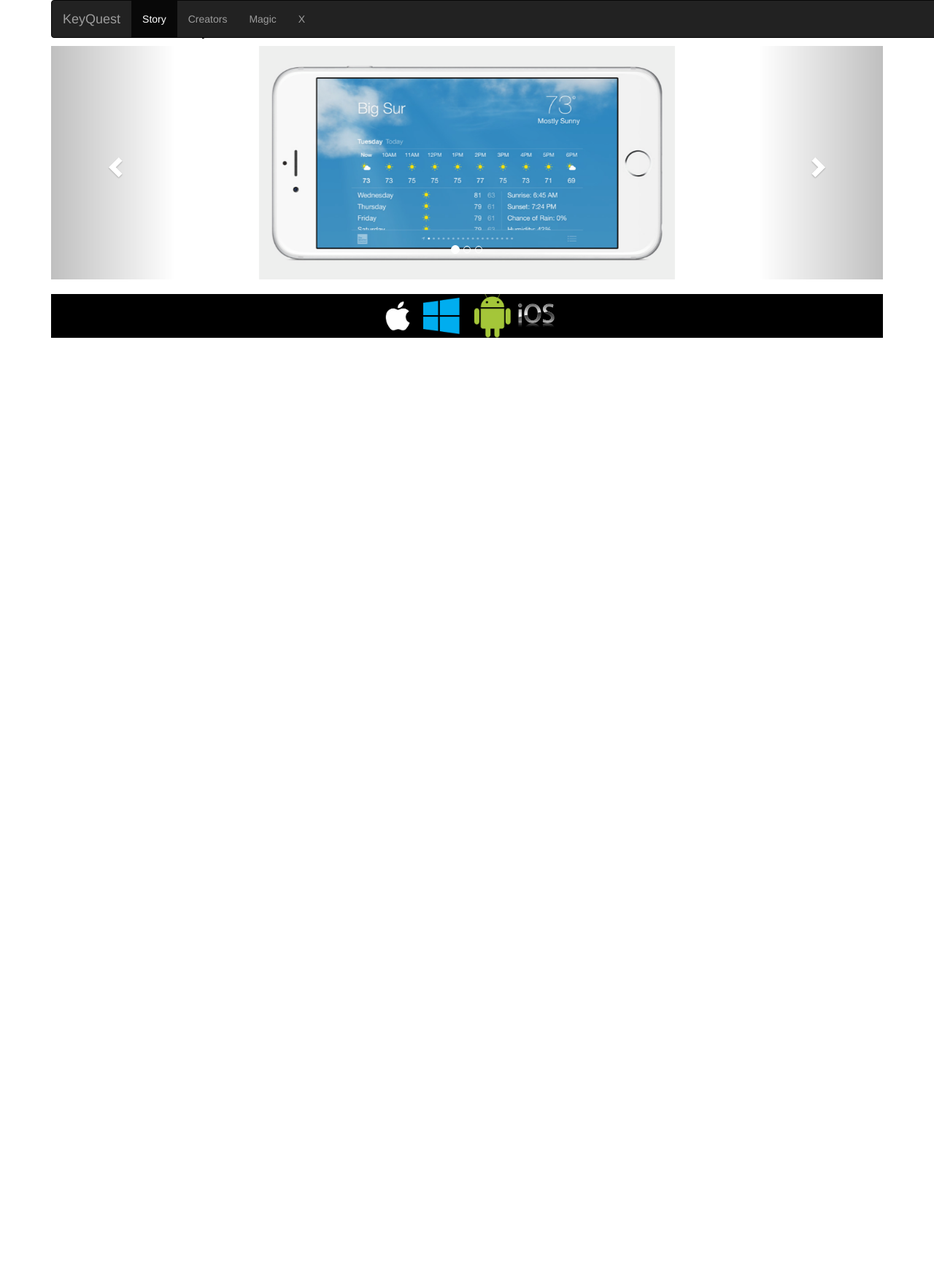
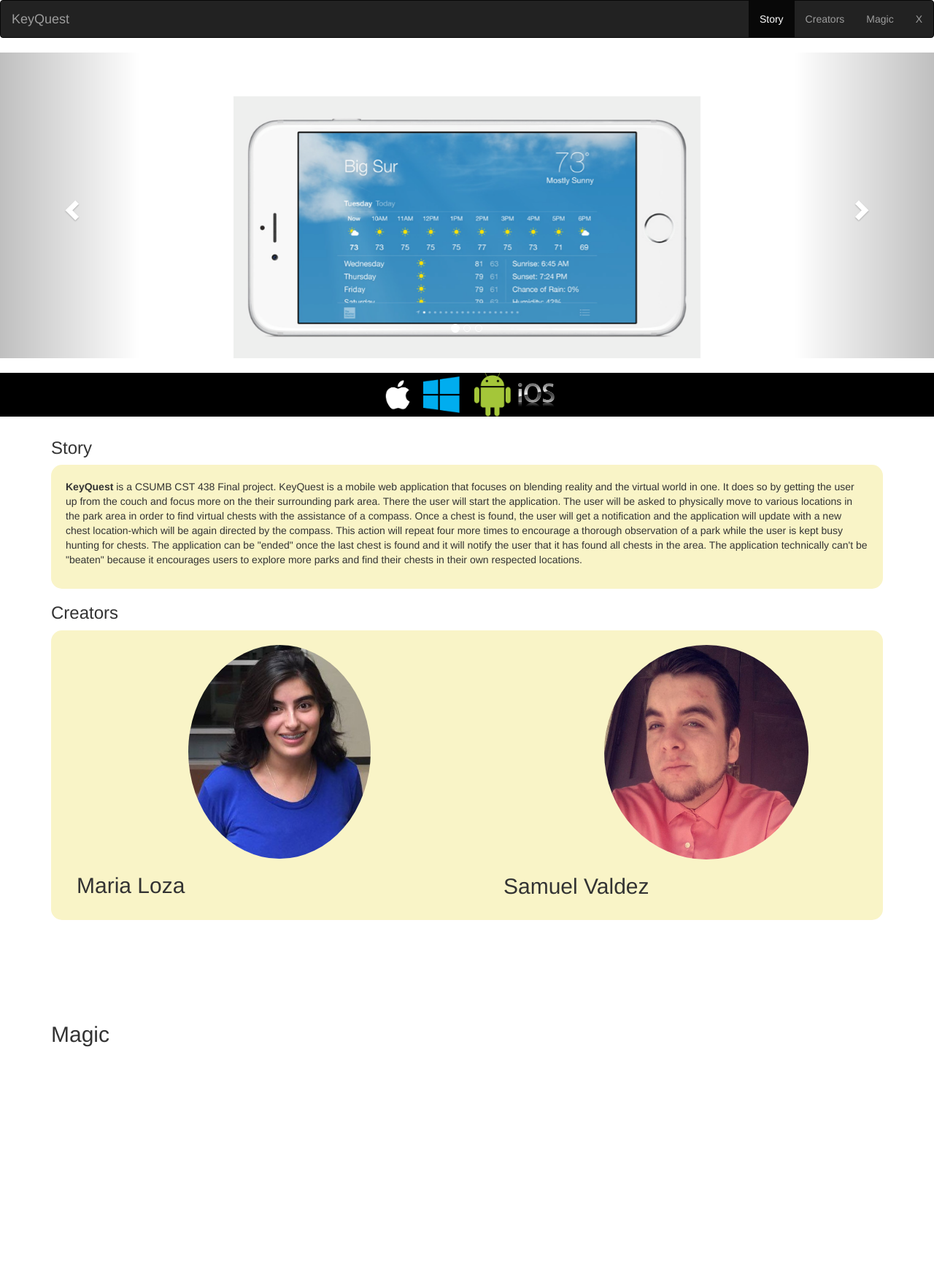
Before and after one commit to CSUMB-SP17-CST438/Scavenger-Hunt-Web-App, a Flask app: page /keyquest in a window 1280 px wide. Shown: the whole page at 73% size. Before the commit the page ends 463 px from the top, so only its background shows below. Run offline with Flask 2, Linux system fonts and the light colour scheme; some libraries are stand-ins or nearby versions.

Commit message:
progression on the landing page

```diff
--- a/templates/key.html
+++ b/templates/key.html
@@ -3,43 +3,54 @@
 
 <head>
     <title>Key Quest</title>
- <meta charset="utf-8">
+  <meta charset="utf-8">
   <meta name="viewport" content="width=device-width, initial-scale=1">
   <link rel="stylesheet" href="https://maxcdn.bootstrapcdn.com/bootstrap/3.3.7/css/bootstrap.min.css">
   <script src="https://ajax.googleapis.com/ajax/libs/jquery/3.2.1/jquery.min.js"></script>
   <script src="https://maxcdn.bootstrapcdn.com/bootstrap/3.3.7/js/bootstrap.min.js"></script>
-
-    <style type="text/css">
+  <style>
     #blackbar{
       background-color:black;
       text-align:center;
     }
 
-    .navbar-inverse{
-       position: fixed;
-    top: 0px;
-    width: 95%;
-    z-index:1;
-    }
+
 
     .item{
           margin: 0 auto;
+
+    }
+    #story{
+      background-color:#f9f4c7;
+        text-align: left;
+            border-radius: 15px;
+                padding: 20px;
+
+
+    }
+
+
+    #creators{
+      background-color:#f9f4c7;
+        text-align: left;
+            border-radius: 15px;
+                padding: 20px;
+
 
     }
     </style>
 </head>
 
 <body>
-<div class = "container">
 <nav class="navbar navbar-inverse">
   <div class="container-fluid">
     <div class="navbar-header">
-      <a class="navbar-brand" href="#">KeyQuest</a>
+      <a class="navbar-brand" href="#myCarousel">KeyQuest</a>
     </div>
-    <ul class="nav navbar-nav">
-      <li class="active"><a href="#">Story</a></li>
-      <li><a href="#">Creators</a></li>
-      <li><a href="#">Magic</a></li>
+    <ul class="nav navbar-nav navbar-right">
+      <li class="active"><a href="#story">Story</a></li>
+      <li><a href="#creators">Creators</a></li>
+      <li><a href="#magic">Magic</a></li>
       <li><a href="#">X</a></li>
     </ul>
   </div>
@@ -47,9 +58,11 @@
 
 
 
-  <h2>Carousel Example</h2>
   <div id="myCarousel" class="carousel slide" data-ride="carousel">
     <!-- Indicators -->
+    <br>
+<br>
+<br>
     <ol class="carousel-indicators">
       <li data-target="#myCarousel" data-slide-to="0" class="active"></li>
       <li data-target="#myCarousel" data-slide-to="1"></li>
@@ -84,11 +97,72 @@
 
 
 
-
 <h1 id = "blackbar"><img src="../static/img/apple.jpeg" width = "50"></img>&nbsp<img src="../static/img/windows.png" width = "50" ></img>&nbsp
 <img src="../static/img/android.png" width = "50" ></img>&nbsp<img src="../static/img/ios.png" width = "50" ></img></h1>
 
+<div class = "container">
 
+
+
+<h3>Story</h3>
+<div id = "story">
+
+
+
+<p><strong>KeyQuest</strong> is a CSUMB  CST 438 Final project.  KeyQuest is a mobile web application that focuses on blending reality and
+the virtual world in one.  It does so by getting the user up from the couch and focus more on the their surrounding park area. There the user
+will start the application.  The user will be asked to  physically move to various locations in the park area in order to find virtual chests with the assistance of a compass.
+Once a chest is found, the user will get a notification and the application will update with a new chest location-which will be again directed by the compass.
+This action will repeat four more times to encourage a thorough observation of a park while the user is kept busy hunting for chests.  The application can be
+"ended" once the last chest is found and it will notify the user that it has found all chests in the area. The application technically can't be
+"beaten" because it encourages users to explore more parks and find their  chests in their own respected locations.
+</p>
+</div>
+
+
+ <h3>Creators</h3>
+
+<div id = "creators">
+
+
+
+<div class="container">
+
+
+  <div class="row">
+    <div class="col-lg-6 align-self-center" >
+      <img  class="img-circle center-block"  src="../static/img/maria.jpg" width = "250" ></img>
+
+              <h2>Maria Loza</h2>
+
+    </div>
+    <div class="col-lg-6" >
+     <img   class="img-circle center-block" src="../static/img/sam.jpg" height = "294"width = "280" ></img>
+          <h2>Samuel Valdez</h2>
+
+  </div>
+</div>
+
+
+
+
+
+</div>
+
+
+
+
+
+</div>
+
+<br>
+<br>
+<br>
+<div id = "magic">
+  <br>
+<br>
+<br>
+<h2>Magic</h2>
 
 
 </div>
@@ -110,17 +184,8 @@
 <br>
 <br>
 
+</div>
 
-    <script type="text/javascript" src="/static/script.js"></script>
-    <script src="https://ajax.googleapis.com/ajax/libs/jquery/3.1.1/jquery.min.js"></script>
-    <script src="/static/bootstrap-3.3.7-dist/js/bootstrap.js"></script>
-
-    <script type="text/javascript" src="https://cdnjs.cloudflare.com/ajax/libs/socket.io/1.3.6/socket.io.min.js"></script>
-    <script type="text/javascript" src="">
-
-        var socket = io.connect(location.protocol + '//' + document.domain + ':' + location.port);
-
-    </script>
 </body>
 
 </html>
```
Also changed, not shown: static/img/maria.jpg (added), static/img/sam.jpg (added).
